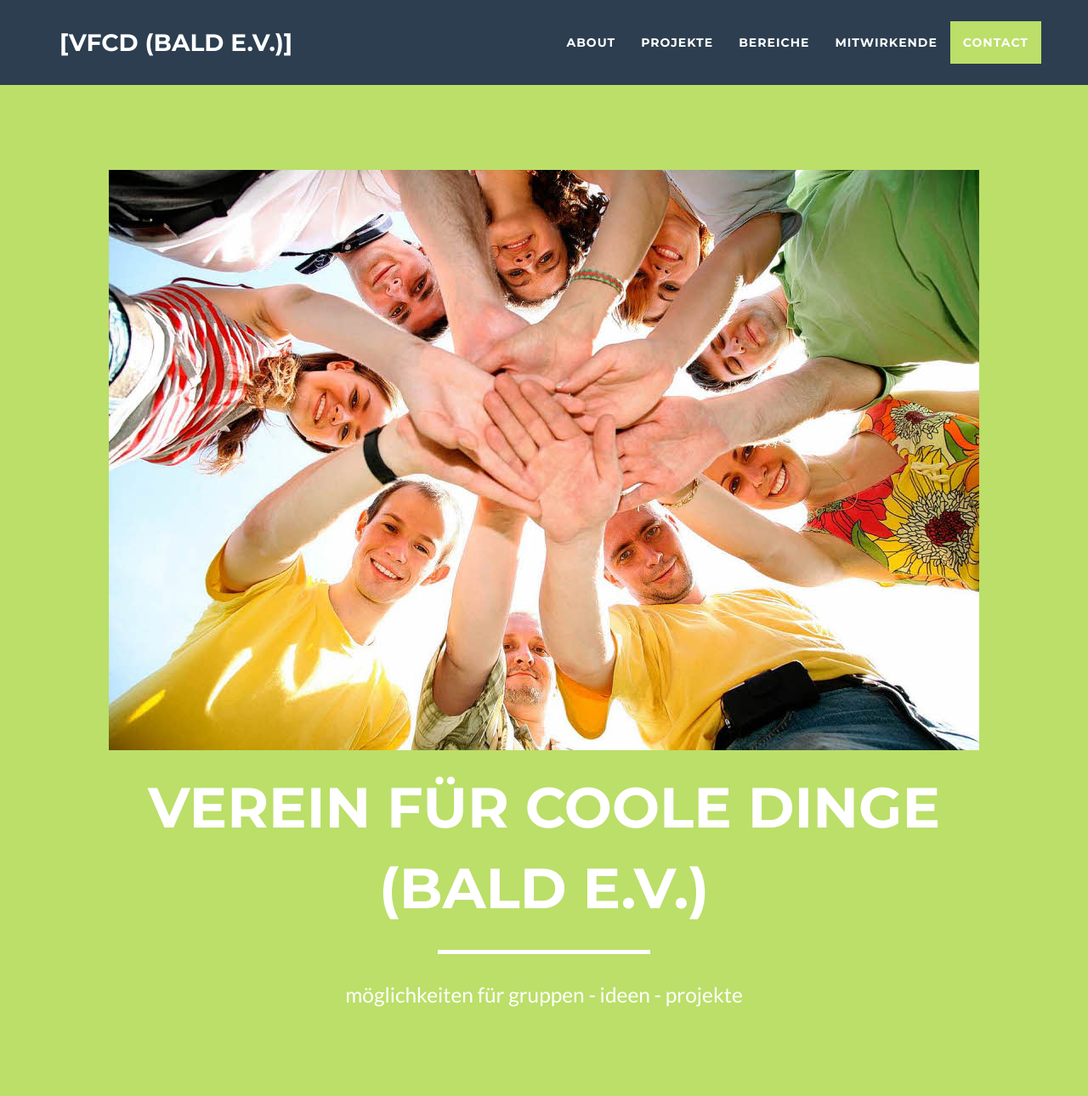
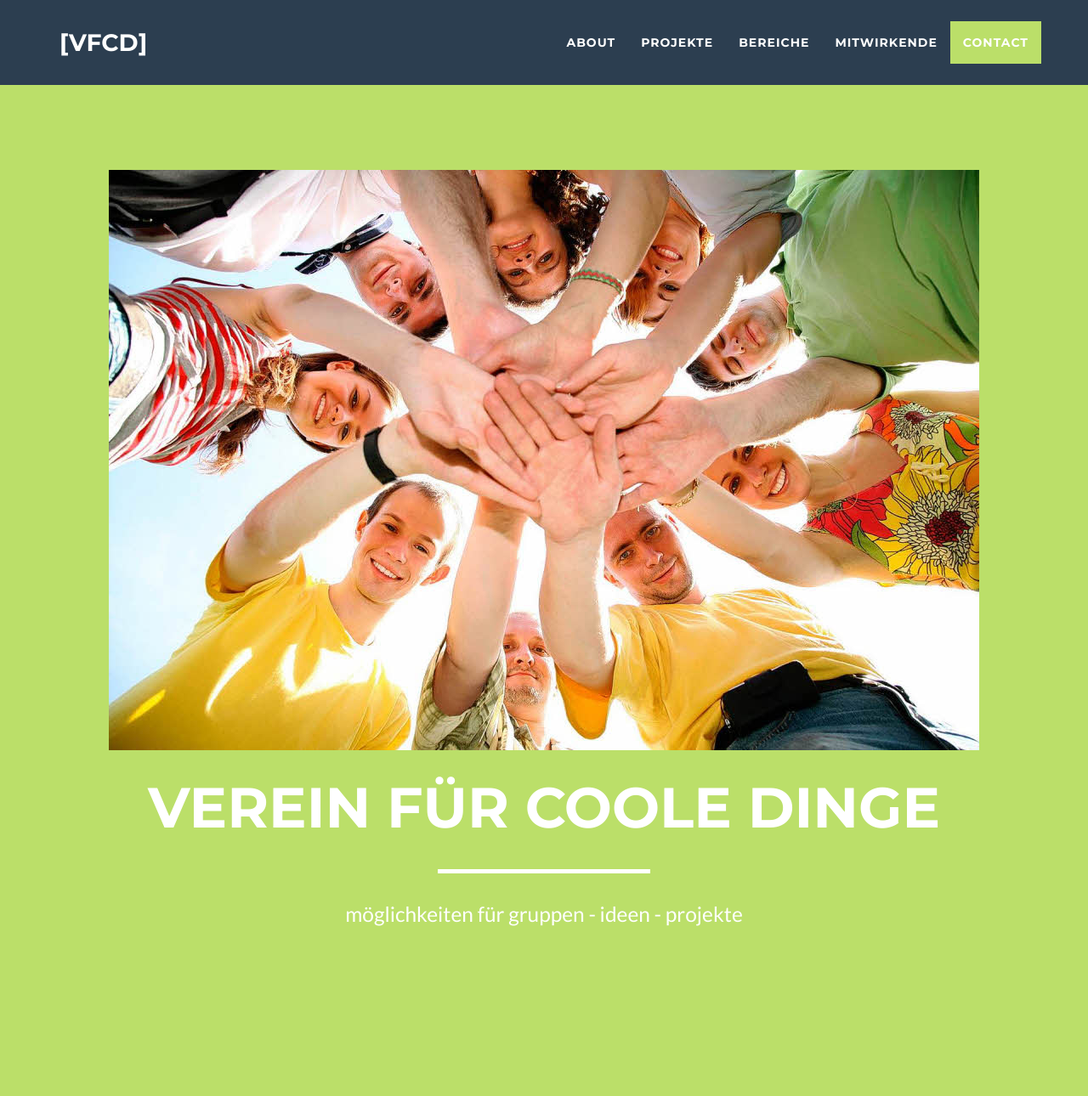
Before and after one commit to VfcD/VfcD.github.io, a website: page index.html in a window 1280 px wide. Shown: the top 1290 px of the page at 85% size. Drawn offline with nearby package versions, Linux system fonts and the light colour scheme.

Commit message:
no ev for now

```diff
--- a/index.html
+++ b/index.html
@@ -9,7 +9,7 @@
     <meta name="description" content="hallo welt :-)">
     <meta name="author" content="bm">
 
-    <title>Verein für coole Dinge (bald e.V.) - VfcD</title>
+    <title>Verein für coole Dinge - VfcD</title>
 
     <!-- Bootstrap Core CSS -->
     <link href="vendor/bootstrap/css/bootstrap.min.css" rel="stylesheet">
@@ -41,7 +41,7 @@
                 <button type="button" class="navbar-toggle" data-toggle="collapse" data-target="#bs-example-navbar-collapse-1">
                     <span class="sr-only">Toggle navigation</span> Menu <i class="fa fa-bars"></i>
                 </button>
-                <a class="navbar-brand" href="#page-top">[VfcD (bald e.V.)]</a>
+                <a class="navbar-brand" href="#page-top">[VfcD]</a>
             </div>
 
             <!-- Collect the nav links, forms, and other content for toggling -->
@@ -79,7 +79,7 @@
                 <div class="col-lg-12">
                     <img class="img-responsive" src="img/profile.jpg" alt="">
                     <div class="intro-text">
-                        <span class="name">Verein für coole Dinge (bald e.V.) </span>
+                        <span class="name">Verein für coole Dinge </span>
                         <hr class="star-light">
                         <span class="skills"> möglichkeiten für gruppen - ideen - projekte </span>
                     </div>
```
